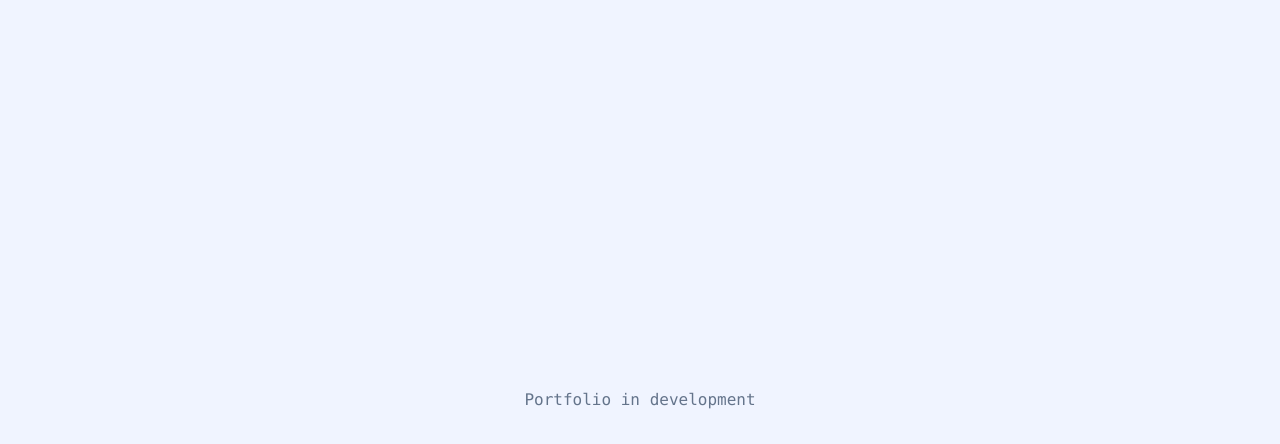
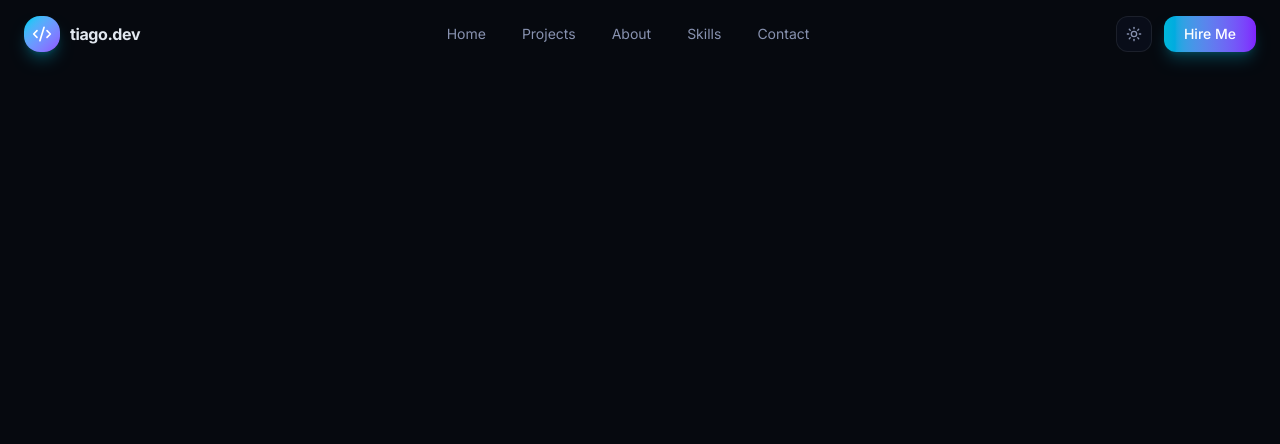
Before and after one commit to BuildAndBreak/Portfolio, a React (Vite) app: page / in a window 1280 px wide. Shown: the top 444 px of the page. Built offline with nearby package versions, Linux system fonts and the light colour scheme.

Commit message:
feat: add navigation and theme toggle

```diff
--- a/src/App.tsx
+++ b/src/App.tsx
@@ -1,9 +1,29 @@
 import "./styles/globals.css";
+import { createContext, useEffect, useState } from "react";
+import Navbar from "./components/Navbar";
+
+// SECTION_IMPORTS
+
+export const ThemeContext = createContext({
+  isDark: true,
+  toggle: () => {},
+});
 
 export default function App() {
+  const [isDark, setIsDark] = useState(true);
+
+  useEffect(() => {
+    document.documentElement.classList.toggle("dark", isDark);
+  }, [isDark]);
+
   return (
-    <main className="min-h-screen bg-background text-foreground grid place-items-center">
-      <p className="font-mono text-muted-foreground">Portfolio in development</p>
-    </main>
+    <ThemeContext.Provider value={{ isDark, toggle: () => setIsDark((value) => !value) }}>
+      <div className="min-h-screen bg-background text-foreground">
+        <Navbar />
+        <main>
+          {/* SECTIONS */}
+        </main>
+      </div>
+    </ThemeContext.Provider>
   );
 }
--- /dev/null
+++ b/src/components/Navbar.tsx
@@ -0,0 +1,134 @@
+import { useState, useEffect, useContext } from "react";
+import { motion, AnimatePresence } from "motion/react";
+import { Moon, Sun, Menu, X, Code2 } from "lucide-react";
+import { ThemeContext } from "../App";
+
+const navLinks = [
+  { label: "Home", id: "home" },
+  { label: "Projects", id: "projects" },
+  { label: "About", id: "about" },
+  { label: "Skills", id: "skills" },
+  { label: "Contact", id: "contact" },
+];
+
+export default function Navbar() {
+  const { isDark, toggle } = useContext(ThemeContext);
+  const [scrolled, setScrolled] = useState(false);
+  const [mobileOpen, setMobileOpen] = useState(false);
+
+  useEffect(() => {
+    const handleScroll = () => setScrolled(window.scrollY > 20);
+    window.addEventListener("scroll", handleScroll);
+    return () => window.removeEventListener("scroll", handleScroll);
+  }, []);
+
+  const scrollTo = (e: React.MouseEvent, id: string) => {
+    e.preventDefault();
+    document.getElementById(id)?.scrollIntoView({ behavior: "smooth" });
+    setMobileOpen(false);
+  };
+
+  return (
+    <>
+      <motion.nav
+        className={`fixed top-0 left-0 right-0 z-50 transition-all duration-500 ${
+          scrolled
+            ? "bg-background/80 backdrop-blur-xl border-b border-border"
+            : "bg-transparent"
+        }`}
+        initial={{ y: -80, opacity: 0 }}
+        animate={{ y: 0, opacity: 1 }}
+        transition={{ duration: 0.7, ease: [0.25, 0.46, 0.45, 0.94] }}>
+        <div className="max-w-7xl mx-auto px-6 py-4 flex items-center justify-between">
+          <a
+            href="#home"
+            onClick={(e) => scrollTo(e, "home")}
+            className="flex items-center gap-2.5 group">
+            <div className="w-9 h-9 rounded-xl bg-linear-to-br from-cyan-400 to-violet-500 flex items-center justify-center shadow-lg shadow-cyan-500/30 group-hover:shadow-cyan-500/50 transition-shadow duration-300">
+              <Code2 className="w-5 h-5 text-white" />
+            </div>
+            <span className="font-bold text-foreground tracking-tight">
+              tiago.dev
+            </span>
+          </a>
+
+          <div className="hidden md:flex items-center gap-1">
+            {navLinks.map((link) => (
+              <a
+                key={link.label}
+                href={`#${link.id}`}
+                onClick={(e) => scrollTo(e, link.id)}
+                className="px-4 py-2 text-sm text-muted-foreground hover:text-foreground rounded-lg hover:bg-white/5 transition-all duration-200">
+                {link.label}
+              </a>
+            ))}
+          </div>
+
+          <div className="flex items-center gap-3">
+            <button
+              onClick={toggle}
+              className="w-9 h-9 rounded-lg border border-border bg-card/50 hover:bg-white/10 flex items-center justify-center transition-all duration-200 text-muted-foreground hover:text-foreground"
+              aria-label="Toggle theme">
+              {isDark ? (
+                <Sun className="w-4 h-4" />
+              ) : (
+                <Moon className="w-4 h-4" />
+              )}
+            </button>
+            <a
+              href="#contact"
+              onClick={(e) => scrollTo(e, "contact")}
+              className="hidden md:flex items-center px-5 py-2 rounded-lg bg-linear-to-r from-cyan-500 to-violet-600 text-white text-sm font-medium hover:opacity-90 transition-all duration-200 shadow-lg shadow-cyan-500/25">
+              Hire Me
+            </a>
+            <button
+              className="md:hidden w-9 h-9 flex items-center justify-center text-muted-foreground hover:text-foreground transition-colors"
+              onClick={() => setMobileOpen(!mobileOpen)}
+              aria-label="Toggle mobile menu">
+              {mobileOpen ? (
+                <X className="w-5 h-5" />
+              ) : (
+                <Menu className="w-5 h-5" />
+              )}
+            </button>
+          </div>
+        </div>
+      </motion.nav>
+
+      <AnimatePresence>
+        {mobileOpen && (
+          <motion.div
+            className="fixed inset-0 z-40 bg-background/97 backdrop-blur-xl pt-20 flex flex-col"
+            initial={{ opacity: 0 }}
+            animate={{ opacity: 1 }}
+            exit={{ opacity: 0 }}
+            transition={{ duration: 0.25 }}>
+            <div className="flex flex-col items-center gap-6 pt-12">
+              {navLinks.map((link, i) => (
+                <motion.a
+                  key={link.label}
+                  href={`#${link.id}`}
+                  onClick={(e) => scrollTo(e, link.id)}
+                  className="text-3xl font-semibold text-muted-foreground hover:text-foreground transition-colors"
+                  initial={{ opacity: 0, y: 16 }}
+                  animate={{ opacity: 1, y: 0 }}
+                  transition={{ delay: i * 0.06 }}>
+                  {link.label}
+                </motion.a>
+              ))}
+              <motion.a
+                href="#contact"
+                onClick={(e) => scrollTo(e, "contact")}
+                className="mt-6 px-10 py-3 rounded-xl bg-linear-to-r from-cyan-500 to-violet-600 text-white font-semibold"
+                initial={{ opacity: 0, y: 16 }}
+                animate={{ opacity: 1, y: 0 }}
+                transition={{ delay: 0.35 }}>
+                Hire Me
+              </motion.a>
+            </div>
+          </motion.div>
+        )}
+      </AnimatePresence>
+    </>
+  );
+}
```
